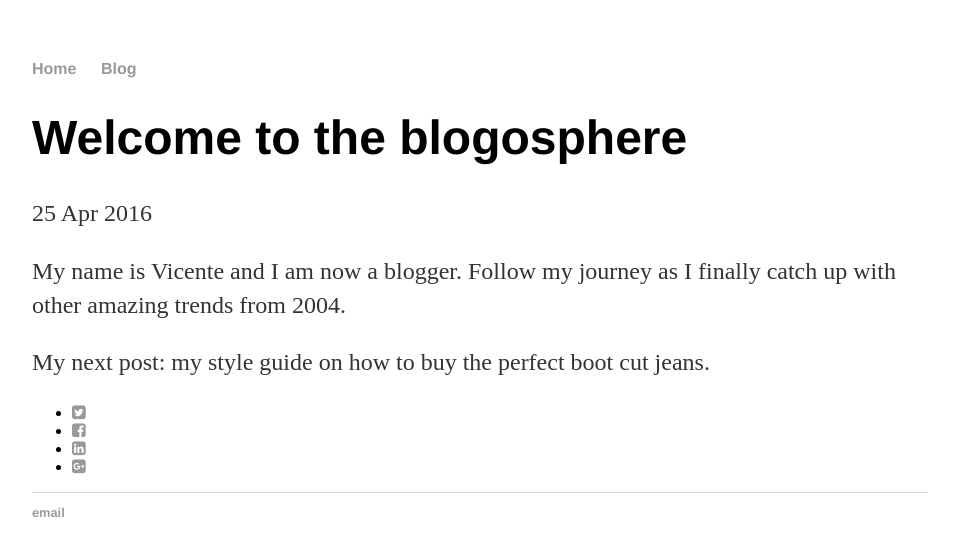
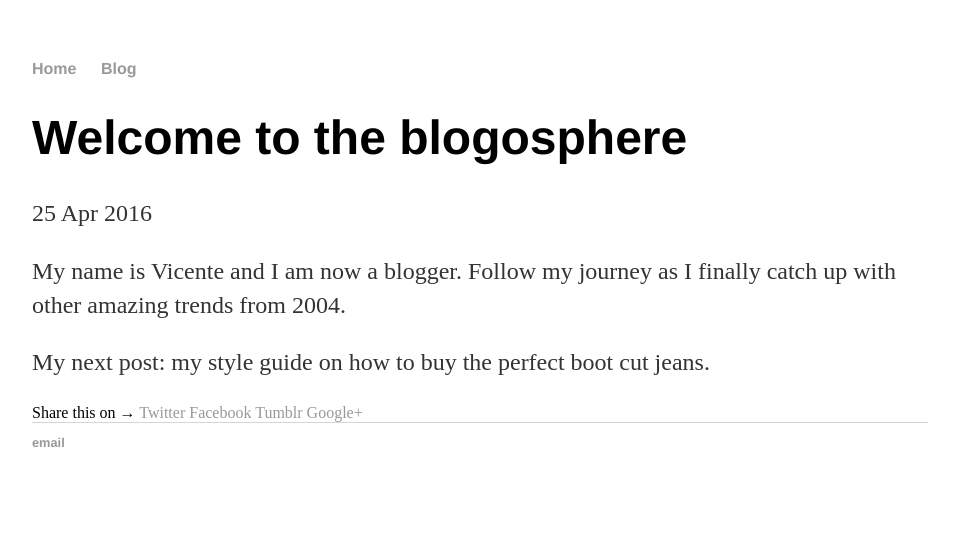
Before and after one commit to winepronecowboy/winepronecowboy.github.io, a Jekyll site: the page built from _posts/2016-04-25-welcome-to-the-blogosphere.md, in a window 1280 px wide. Shown: the top 556 px of the page, without its empty margins (160-1119 px from the left). Built offline with Jekyll 4.4.1, drawn with Linux system fonts in a browser that asks for light colours; nearby versions of some CDN libraries.

Commit message:
Update share.html

```diff
--- a/_includes/share.html
+++ b/_includes/share.html
@@ -1,8 +1,9 @@
-<ul class="share">
-  <li><a href="https://twitter.com/intent/tweet?text={{ page.title }}&url={{ site.url }}{{ page.url }}&via={{ site.twitter_username }}&related={{ site.twitter_username }}" rel="nofollow" target="_blank" title="Share on Twitter"><i class="fa fa-twitter-square"></i></a></li>
-  <li><a href="https://facebook.com/sharer.php?u={{ site.url }}{{ page.url }}" rel="nofollow" target="_blank" title="Share on Facebook"><i class="fa fa-facebook-square"></i></a></li>
-  <li><a href="http://www.linkedin.com/shareArticle?mini=true&url={{ site.url }}{{ page.url }}" rel="nofollow" target="_blank" title="Share on Linkedlin"><i class="fa fa-linkedin-square"></i></a></li>
-  <li><a href="https://plus.google.com/share?url={{ site.url }}{{ page.url }}" rel="nofollow" target="_blank" title="Share on Google+"><i class="fa fa-google-plus-square"></i></a></li>
-</ul>
+<div class="share">
+    Share this on &rarr;
+    <a href="https://twitter.com/intent/tweet?text={{ page.title }}&url={{ site.url }}{{ page.url }}&via={{ site.twitter_username }}&related={{ site.twitter_username }}" rel="nofollow" target="_blank" title="Share on Twitter">Twitter</a>
+    <a href="https://facebook.com/sharer.php?u={{ site.url }}{{ page.url }}" rel="nofollow" target="_blank" title="Share on Facebook">Facebook</a>
+    <a href="http://www.tumblr.com/share/link?url={{ site.url }}{{ page.url }}&name={{ page.title }}&description={{ page.title}}" rel="nofollow" target="_blank" title="Share on Tumblr">Tumblr</a>
+    <a href="https://plus.google.com/share?url={{ site.url }}{{ page.url }}" rel="nofollow" target="_blank" title="Share on Google+">Google+</a>
+</div>
 
 <link rel="stylesheet" href="//netdna.bootstrapcdn.com/font-awesome/4.2.0/css/font-awesome.css">
```
